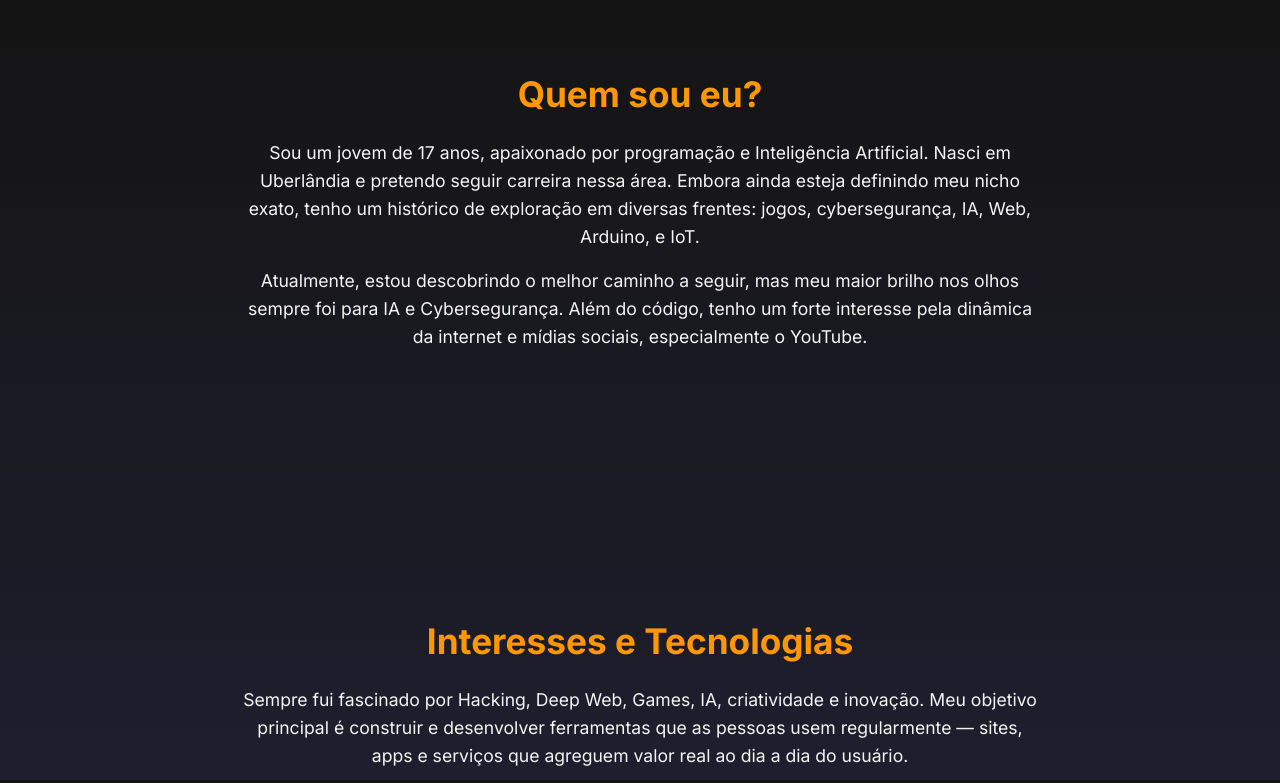
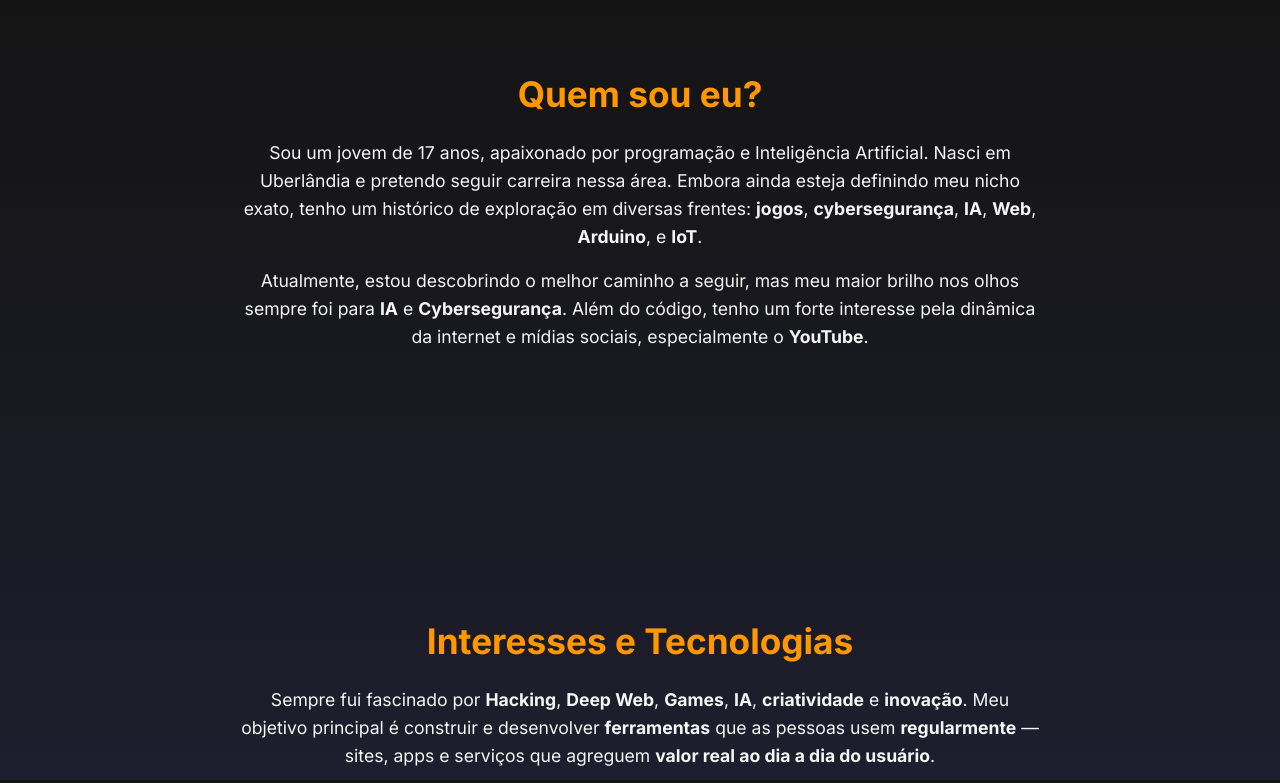
Before and after one commit to Matheus0197M/portfolio.me, a plain HTML site: page index.html in a window 1280 px wide. Shown: the part 820-1603 px from the top of the page. Drawn offline with Linux system fonts and the light colour scheme; a web font is replaced by a local one.

Commit message:
fifth commit

```diff
--- a/index.html
+++ b/index.html
@@ -41,19 +41,19 @@
                 <h2>Quem sou eu?</h2>
                 <p>Sou um jovem de 17 anos, apaixonado por programação e Inteligência Artificial. Nasci em Uberlândia e
                     pretendo seguir carreira nessa área. Embora ainda esteja definindo meu nicho exato, tenho um
-                    histórico de exploração em diversas frentes: jogos, cybersegurança, IA, Web, Arduino, e IoT.</p>
+                    histórico de exploração em diversas frentes: <strong>jogos</strong>, <strong>cybersegurança</strong>, <strong>IA</strong>, <strong>Web</strong>, <strong>Arduino</strong>, e <strong>IoT</strong>.</p>
                 <p>Atualmente, estou descobrindo o melhor caminho a seguir, mas meu maior brilho nos olhos sempre foi
-                    para IA e Cybersegurança. Além do código, tenho um forte interesse pela dinâmica da internet e
-                    mídias sociais, especialmente o YouTube.</p>
+                    para <strong>IA</strong> e <strong>Cybersegurança</strong>. Além do código, tenho um forte interesse pela dinâmica da internet e
+                    mídias sociais, especialmente o <strong>YouTube</strong>.</p>
             </article>
         </section>
 
         <section class="reveal" id="inter">
             <article>
                 <h2>Interesses e Tecnologias</h2>
-                <p>Sempre fui fascinado por Hacking, Deep Web, Games, IA, criatividade e inovação. Meu objetivo
-                    principal é construir e desenvolver ferramentas que as pessoas usem regularmente — sites, apps e
-                    serviços que agreguem valor real ao dia a dia do usuário.</p>
+                <p>Sempre fui fascinado por <strong>Hacking</strong>, <strong>Deep Web</strong>, <strong>Games</strong>, <strong>IA</strong>, <strong>criatividade</strong> e <strong>inovação</strong>. Meu objetivo
+                    principal é construir e desenvolver <strong>ferramentas</strong> que as pessoas usem <strong>regularmente</strong> — sites, apps e
+                    serviços que agreguem <strong>valor real ao dia a dia do usuário</strong>.</p>
                 <p><strong>Linguagens e Ferramentas:</strong></p>
                 <article class="skills">
                     <article class="mySkills">
```
